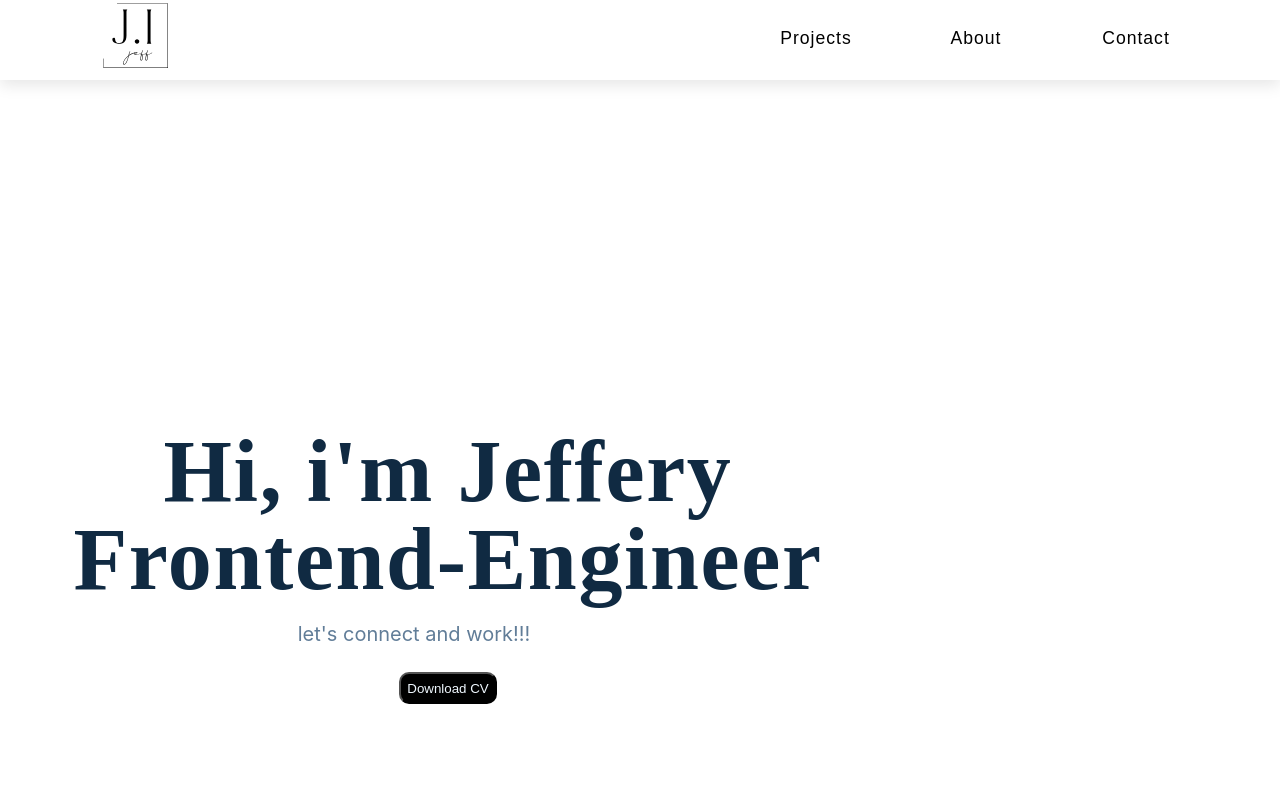
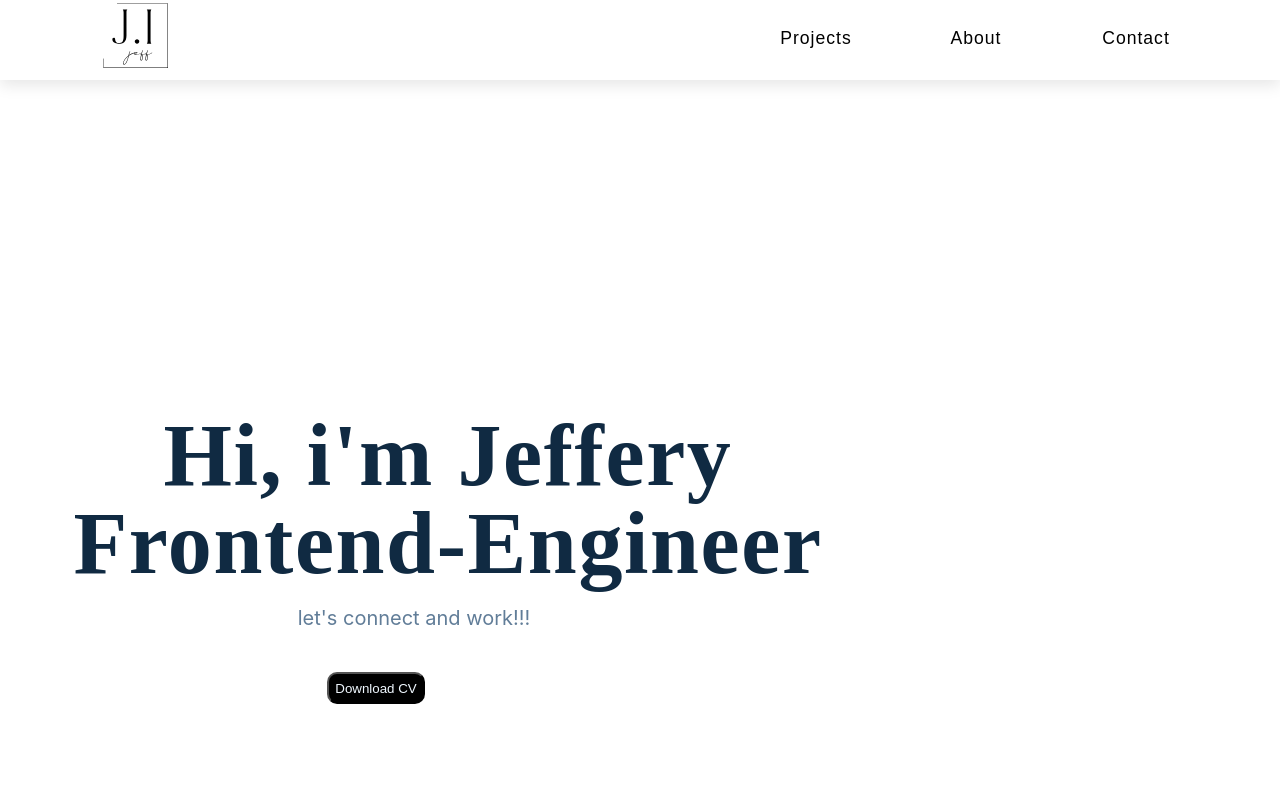
Before and after one commit to Jcolejeff/portfolio, a React (Create React App) app: page / in a window 1280 px wide. Shown: the top 800 px of the page. Built offline with nearby package versions, Linux system fonts and the light colour scheme; a web font is replaced by a local one.

Commit message:
changed button

```diff
--- a/src/Hero.js
+++ b/src/Hero.js
@@ -50,4 +50,8 @@ const Button = styled.button`
   padding: 0.4rem;
   color: aliceblue;
   border-radius: 10px;
+  @media (min-width: 60rem) {
+    margin-top: 1rem;
+    margin-right: 9rem;
+  }
 `;
```
